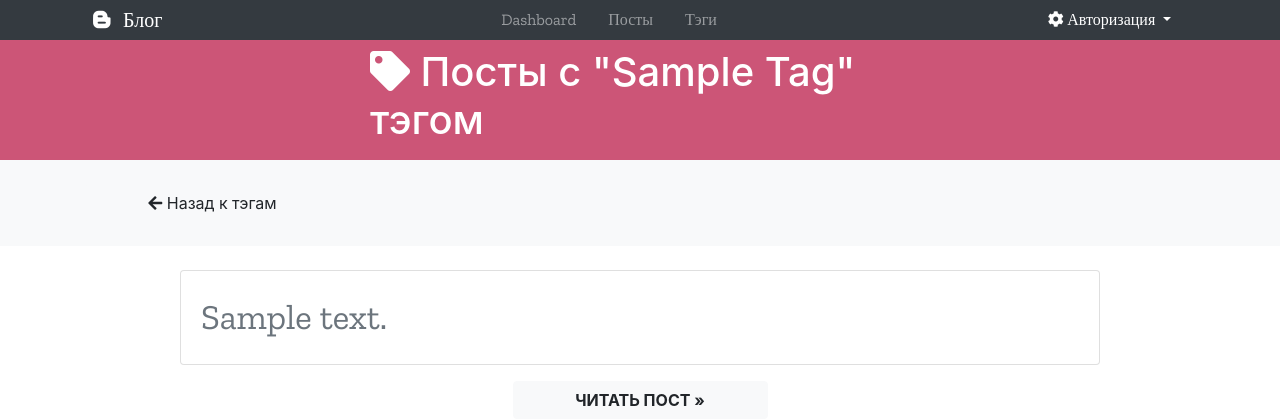
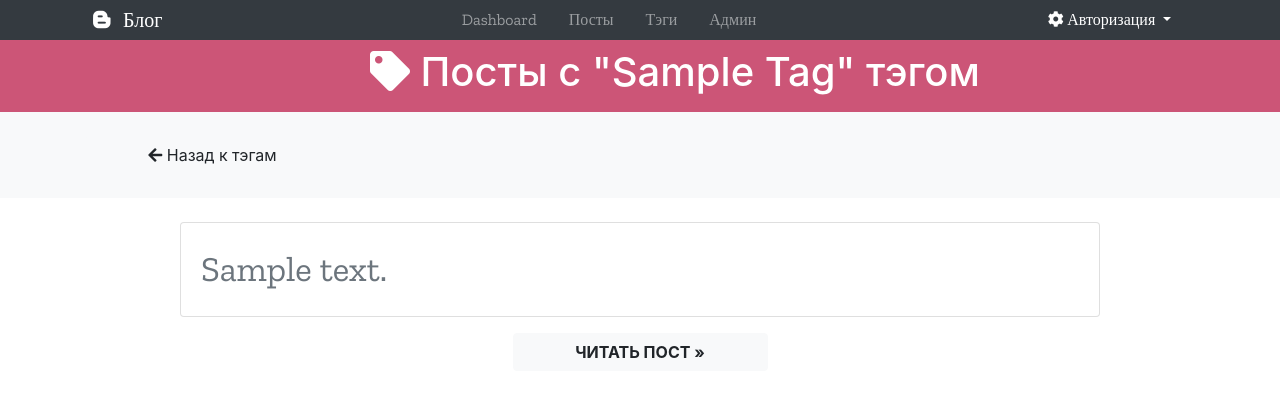
Before and after one commit to popoffww/django-blog, a Django app: a page that uses blog/templates/blog/tag_detail.html in a window 1280 px wide. Shown: the top 420 px of the page. Run offline with Django 3.2, Linux system fonts and the light colour scheme; tables that the repository leaves empty hold one stand-in row (values such as "Sample post"); some libraries are stand-ins or nearby versions.

Commit message:
Добавление черновика в Админ

```diff
--- a/blog/models.py
+++ b/blog/models.py
@@ -2,11 +2,12 @@ from django.db import models
 from django.shortcuts import reverse
 
 class Post(models.Model):
-    title = models.CharField(max_length=150, db_index=True)
-    slug = models.SlugField(max_length=150, unique=True)
-    body = models.TextField(blank=True, db_index=True)
+    title = models.CharField('Заголовок', max_length=150, db_index=True)
+    slug = models.SlugField('Слаг', max_length=150, unique=True)
+    body = models.TextField('Текст поста', blank=True, db_index=True)
     tags = models.ManyToManyField('Tag', blank=True, related_name='posts')
-    date_pub = models.DateTimeField(auto_now_add=True)
+    date_pub = models.DateField('Дата', auto_now_add=True)
+    draft = models.BooleanField('Черновик', unique=False)
 
     def __str__(self):
         return self.title
@@ -19,7 +20,7 @@ class Post(models.Model):
         verbose_name_plural = 'Статьи блога'
 
 class Tag(models.Model):
-    title = models.CharField(max_length=50)
+    title = models.CharField(max_length=50, verbose_name='Тэги')
     slug = models.CharField(max_length=50, unique=True)
 
     def __str__(self):
--- a/blog/templates/blog/tag_detail.html
+++ b/blog/templates/blog/tag_detail.html
@@ -11,7 +11,7 @@
   <header class="detail-header py-2 text-white">
     <div class="container">
       <div class="row d-flex justify-content-center">
-        <div class="col-md-6">
+        <div class="col-md-8 offset-2">
           <h1>
               <i class="fa fa-tag"></i>
                 Посты с "{{ tag.title|title }}" тэгом
--- a/blog/views.py
+++ b/blog/views.py
@@ -2,11 +2,11 @@ from django.shortcuts import render
 from .models import Post, Tag
 
 def home(request):
-    posts = Post.objects.all()
+    posts = Post.objects.filter(draft=False)
     return render(request, 'blog/home.html', {'posts': posts})
 
 def posts(request):
-    posts = Post.objects.all()
+    posts = Post.objects.filter(draft=False)
     return render(request, 'blog/posts.html', {'posts': posts})
 
 def post_detail(request, slug):
--- a/templates/base.html
+++ b/templates/base.html
@@ -52,6 +52,12 @@
             " class="nav-link">
               Тэги
           </a>
+        </li>
+        <li class="nav-item px-2" >
+          <a href="/admin"
+             class="nav-link">
+            Админ
+        </a>
         </li>
         </ul>
 
--- a/templates/includes/inc_detail_base.html
+++ b/templates/includes/inc_detail_base.html
@@ -33,6 +33,12 @@
       Тэги
       </a>
       </li>
+      <li class="nav-item px-2" >
+      <a href="/admin"
+         class="nav-link">
+        Админ
+      </a>
+      </li>
       </ul>
 
       <!-- Dropdown -->
```
Also changed, not shown: blog/migrations/0001_initial.py, blog/migrations/0002_auto_20200926_1751.py (deleted).
